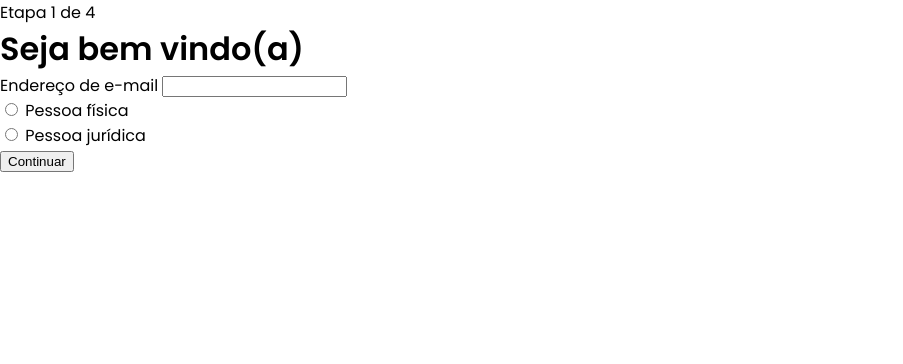
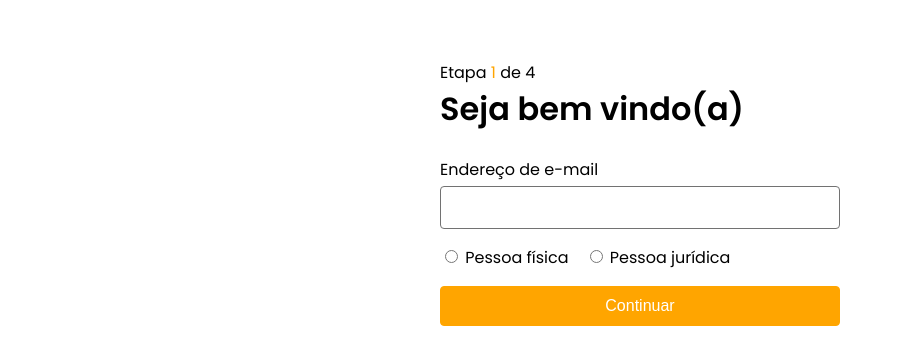
Before and after one commit to elianbatista/mb-step-form, a Vue app: page / in a window 1280 px wide. Shown: the top 364 px of the page, without its empty margins (0-903 px from the left). Built offline with nearby package versions, Linux system fonts and the light colour scheme.

Commit message:
feat: add new steps

```diff
--- a/src/App.vue
+++ b/src/App.vue
@@ -1,59 +1,96 @@
 <script setup>
-  import { reactive } from 'vue'
+  import { computed, reactive, ref } from 'vue'
+
+  import {
+    WelcomeStep,
+    PersonStep,
+    EnterpriseStep,
+    PasswordStep,
+    ReviewStep,
+  } from '@/components'
 
   const form = reactive({
     email: '',
     personType: '',
+    name: '',
+    documentation: '',
+    date: '',
+    phone: '',
+    password: '',
   })
+  const currentStepIndex = ref(0)
 
-  const handleSubmit = () => {
-    console.log(form)
+  const personStep = {
+    component: PersonStep,
+    title: 'Pessoa Física',
+  }
+
+  const enterpriseStep = {
+    component: EnterpriseStep,
+    title: 'Pessoa Jurídica',
+  }
+
+  const steps = [
+    {
+      component: WelcomeStep,
+      title: 'Seja bem vindo(a)',
+    },
+    personStep,
+    {
+      component: PasswordStep,
+      title: 'Senha de acesso',
+    },
+    {
+      component: ReviewStep,
+      title: 'Revise suas informações',
+    },
+  ]
+
+  const currentStep = computed(() => steps[currentStepIndex.value].component)
+
+  const goToNextStep = () => {
+    if (currentStepIndex.value === 0) {
+      steps[1] = form.personType === 'person' ? personStep : enterpriseStep
+    }
+
+    currentStepIndex.value++
+  }
+
+  const goToPreviousStep = () => {
+    currentStepIndex.value--
   }
 </script>
 
 <template>
-  <form @submit.prevent="handleSubmit">
-    <span> Etapa 1 de 4 </span>
-    <h1>Seja bem vindo(a)</h1>
-    <div>
-      <label for="email"> Endereço de e-mail </label>
-      <input id="email" v-model="form.email" type="text" />
-    </div>
-    <div>
-      <input
-        id="person"
-        v-model="form.personType"
-        type="radio"
-        value="person"
-        name="person-type"
-      />
-      <label for="person"> Pessoa física </label>
-    </div>
-    <div>
-      <input
-        id="enterprise"
-        v-model="form.personType"
-        type="radio"
-        value="enterprise"
-        name="person-type"
-      />
-      <label for="person"> Pessoa jurídica </label>
-    </div>
-    <button type="submit">Continuar</button>
-  </form>
+  <div :class="$style.container">
+    <span :class="$style.stepper">
+      Etapa <span>{{ currentStepIndex + 1 }}</span> de {{ steps.length }}
+    </span>
+    <h1 :class="$style.title">{{ steps[currentStepIndex].title }}</h1>
+    <component
+      :is="currentStep"
+      v-model="form"
+      @next="goToNextStep"
+      @prev="goToPreviousStep"
+    />
+  </div>
 </template>
 
-<style scoped>
-  .logo {
-    height: 6em;
-    padding: 1.5em;
-    will-change: filter;
-    transition: filter 300ms;
-  }
-  .logo:hover {
-    filter: drop-shadow(0 0 2em #646cffaa);
-  }
-  .logo.vue:hover {
-    filter: drop-shadow(0 0 2em #42b883aa);
+<style lang="scss" module>
+  .container {
+    width: 100%;
+    max-width: 400px;
+    margin: 0 auto;
+    padding-top: 60px;
+
+    .stepper {
+      span {
+        color: var(--primary-color);
+      }
+    }
+
+    .title {
+      margin-bottom: 24px;
+    }
   }
 </style>
--- a/src/components/PersonStep/PersonStep.vue
+++ b/src/components/PersonStep/PersonStep.vue
@@ -12,28 +12,28 @@
   const form = defineModel()
   const errors = reactive({
     name: '',
-    cpf: '',
-    birthdate: '',
+    documentation: '',
+    date: '',
     phone: '',
   })
 
   const hasErrors = computed(
     () =>
       errors.name !== '' ||
-      errors.cpf !== '' ||
-      errors.birthdate !== '' ||
+      errors.documentation !== '' ||
+      errors.date !== '' ||
       errors.phone !== '',
   )
 
   const handleSubmit = () => {
     errors.name = validator([validateRequired(form.value.name)])
-    errors.cpf = validator([
-      validateRequired(form.value.cpf),
-      validateCpf(form.value.cpf),
+    errors.documentation = validator([
+      validateRequired(form.value.documentation),
+      validateCpf(form.value.documentation),
     ])
-    errors.birthdate = validator([
-      validateRequired(form.value.birthdate),
-      validateDate(form.value.birthdate),
+    errors.date = validator([
+      validateRequired(form.value.date),
+      validateDate(form.value.date),
     ])
     errors.phone = validator([validateRequired(form.value.phone)])
 
@@ -54,17 +54,17 @@
       :error="errors.name"
     />
     <TextInput
-      v-model="form.cpf"
+      v-model="form.documentation"
       :class="$style.field"
       label="CPF"
-      :error="errors.cpf"
+      :error="errors.documentation"
     />
     <TextInput
-      v-model="form.birthdate"
+      v-model="form.date"
       :class="$style.field"
       label="Data de nascimento"
       type="date"
-      :error="errors.birthdate"
+      :error="errors.date"
     />
     <TextInput
       v-model="form.phone"
--- /dev/null
+++ b/src/components/index.js
@@ -0,0 +1,8 @@
+export * from './WelcomeStep'
+export * from './TextInput'
+export * from './InputError'
+export * from './PersonStep'
+export * from './BaseButton'
+export * from './EnterpriseStep'
+export * from './PasswordStep'
+export * from './ReviewStep'
```
